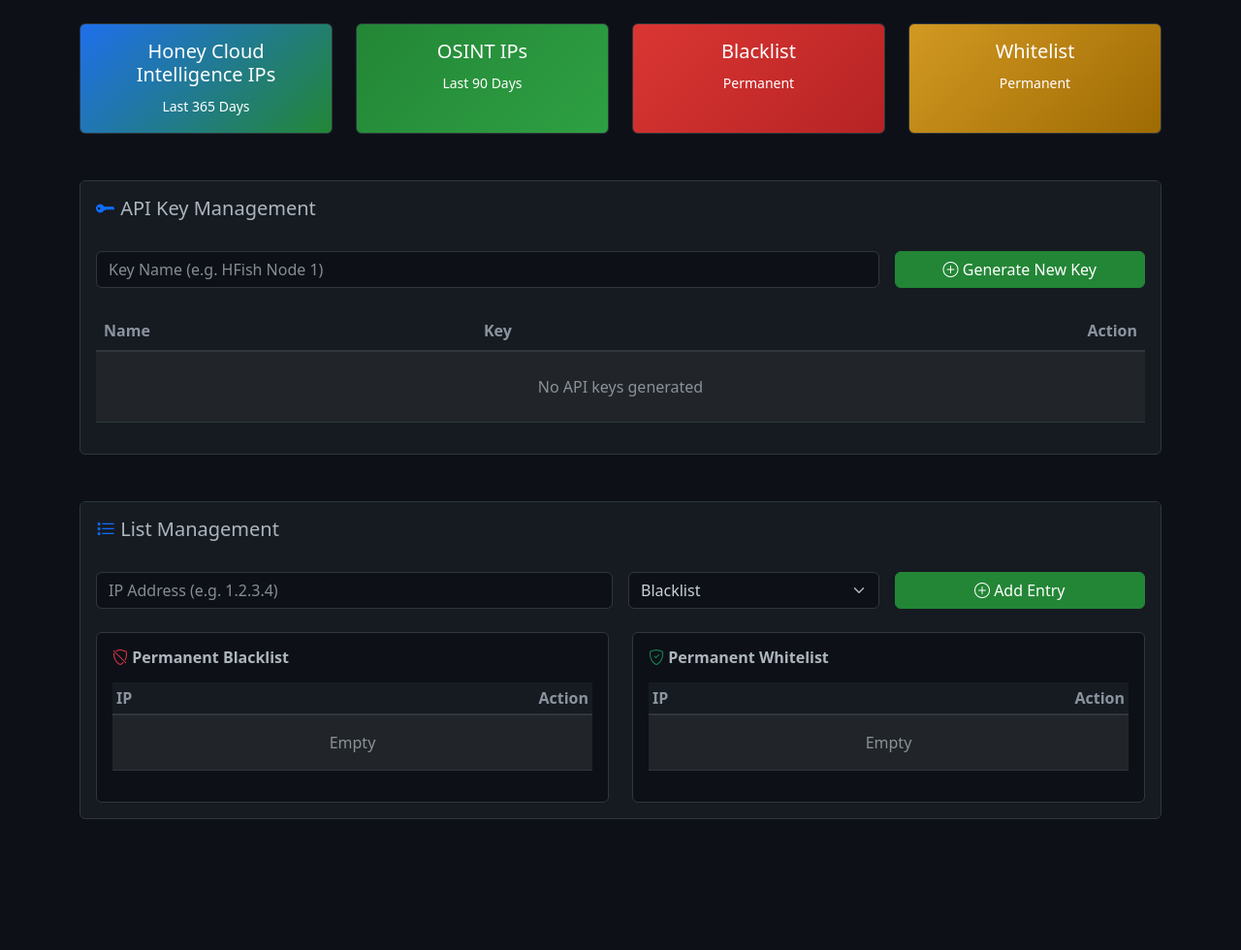
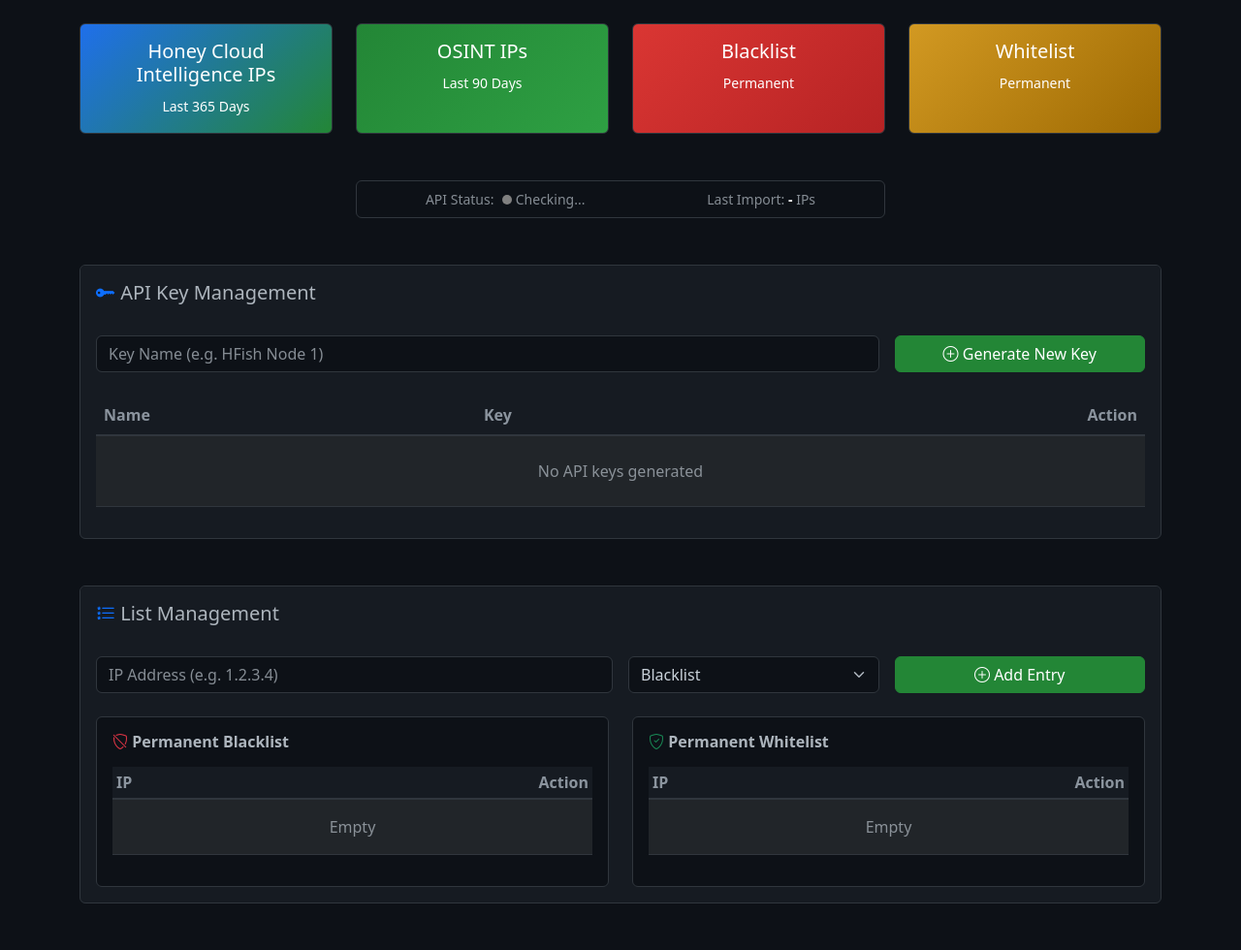
Before and after one commit to lemueIO/honey-api, a FastAPI app: template app/templates/index.html in a window 1280 px wide. Shown: the part 58-1038 px from the top of the page at 97% size. Before the commit the page ends 903 px from the top, so only its background shows below. Run offline with FastAPI, Linux system fonts and the light colour scheme; the template is opened without the code that fills it, so the values that code supplies are empty.

Commit message:
feat: add api status row and refine animations

```diff
--- a/app/main.py
+++ b/app/main.py
@@ -128,6 +128,7 @@ async def fetch_osint_feeds():
     while True:
         try:
             logger.info("Fetching OSINT feeds...")
+            count = 0
             # Feodo Tracker
             feodo_url = "https://feodotracker.abuse.ch/downloads/ipblocklist.txt"
             r = requests.get(feodo_url, timeout=10)
@@ -136,6 +137,7 @@ async def fetch_osint_feeds():
                     if line and not line.startswith("#"):
                         # Store for 90 days
                         REDIS_CLIENT.setex(f"{KEY_OSINT}{line.strip()}", timedelta(days=90), datetime.now().isoformat())
+                        count += 1
 
             # IPSum (Simplified, just TOP level)
             ipsum_url = "https://raw.githubusercontent.com/stamparm/ipsum/master/ipsum.txt"
@@ -146,8 +148,11 @@ async def fetch_osint_feeds():
                         parts = line.split()
                         if len(parts) > 1 and int(parts[1]) > 3: # Only high-confidence IPs
                              REDIS_CLIENT.setex(f"{KEY_OSINT}{parts[0]}", timedelta(days=90), datetime.now().isoformat())
+                             count += 1
 
-            logger.info("OSINT feeds updated.")
+            # Store last update stats
+            REDIS_CLIENT.set("stats:last_osint_count", count)
+            logger.info(f"OSINT feeds updated. Added/Refreshed {count} IPs.")
         except Exception as e:
             logger.error(f"Error fetching OSINT: {e}")
 
@@ -247,11 +252,25 @@ async def get_stats(user: str = Depends(get_current_user)):
     blacklist_count = REDIS_CLIENT.scard(KEY_BLACKLIST)
     whitelist_count = REDIS_CLIENT.scard(KEY_WHITELIST)
 
+    # Check External API Status
+    api_up = False
+    try:
+        # Just check connectivity (simple GET), usually returns 404 or something but connection works
+        requests.get("https://api.sec.lemue.org", timeout=2)
+        api_up = True
+    except:
+        api_up = False
+
+    last_osint_count = REDIS_CLIENT.get("stats:last_osint_count")
+    if last_osint_count is None: last_osint_count = 0
+
     return {
         "local": local_ips,
         "osint": osint_ips,
         "blacklist": blacklist_count,
-        "whitelist": whitelist_count
+        "whitelist": whitelist_count,
+        "api_up": api_up,
+        "last_import_count": int(last_osint_count)
     }
 
 @app.post("/api-key/generate")
--- a/app/templates/index.html
+++ b/app/templates/index.html
@@ -128,7 +128,7 @@
         }
 
         .pulse {
-            animation: pulse-animation 0.5s ease-in-out;
+            animation: pulse-animation 2s ease-in-out;
             position: relative;
             z-index: 10;
         }
@@ -186,6 +186,25 @@
                         <h5 class="card-title">Whitelist</h5>
                         <p class="display-6 fw-bold mb-0" id="stats-whitelist">{{ stats.whitelist }}</p>
                         <small>Permanent</small>
+                    </div>
+                </div>
+            </div>
+        </div>
+
+        <!-- System Status Row -->
+        <div class="row mb-5 text-center justify-content-center">
+            <div class="col-md-6">
+                <div class="card p-2" style="background-color: #0d1117; border: 1px solid #30363d;">
+                    <div class="d-flex justify-content-around align-items-center text-muted small">
+                        <div>
+                            API Status:
+                            <span id="api-status-dot"
+                                style="height: 10px; width: 10px; background-color: grey; border-radius: 50%; display: inline-block; margin-left: 5px;"></span>
+                            <span id="api-status-text">Checking...</span>
+                        </div>
+                        <div>
+                            Last Import: <span id="stats-last-import" class="fw-bold text-light">-</span> IPs
+                        </div>
                     </div>
                 </div>
             </div>
@@ -472,6 +491,23 @@
 
                     if (badgeBlacklist) badgeBlacklist.innerText = data.blacklist;
                     if (badgeWhitelist) badgeWhitelist.innerText = data.whitelist;
+
+                    // Update System Status
+                    const apiDot = document.getElementById('api-status-dot');
+                    const apiText = document.getElementById('api-status-text');
+                    const lastImport = document.getElementById('stats-last-import');
+
+                    if (apiDot && apiText) {
+                        if (data.api_up) {
+                            apiDot.style.backgroundColor = '#238636'; // Green
+                            apiText.innerText = 'Online';
+                        } else {
+                            apiDot.style.backgroundColor = '#da3633'; // Red
+                            apiText.innerText = 'Offline';
+                        }
+                    }
+                    if (lastImport) lastImport.innerText = '+' + data.last_import_count;
+
                 })
                 .catch(error => console.error('Error fetching stats:', error));
         }
```
Also changed, not shown: 1 other file.
